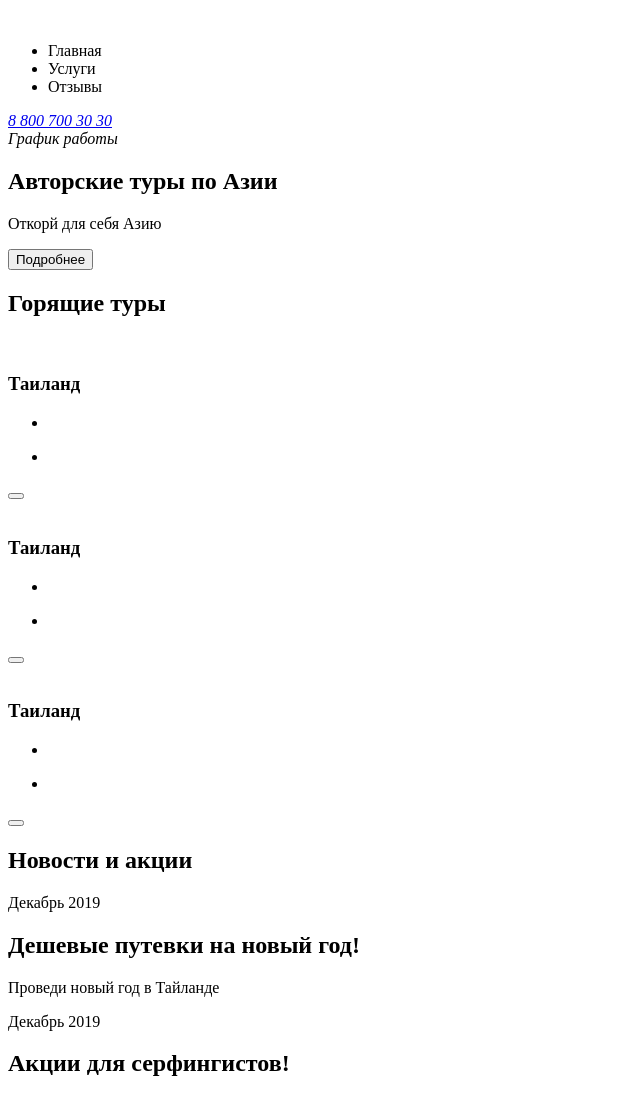
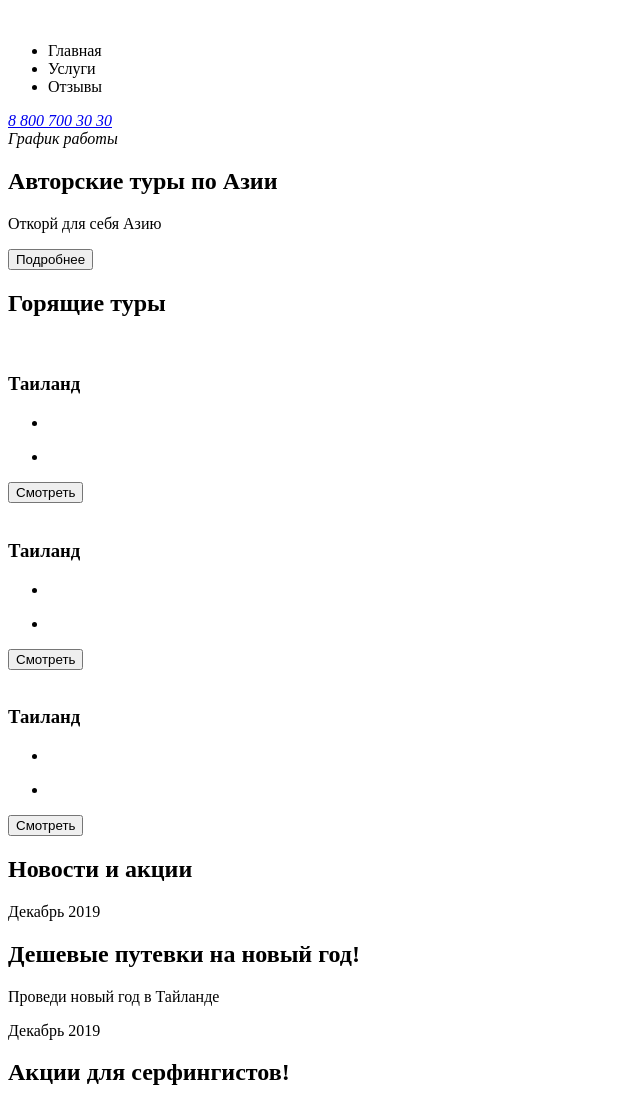
Before and after one commit to MartynosSs/Air-Asia, a plain HTML site: page Index.html in a window 1280 px wide. Shown: the top 1094 px of the page, without its empty margins (0-640 px from the left). Drawn offline with Linux system fonts and the light colour scheme.

Commit message:
Add files via upload

```diff
--- a/Index.html
+++ b/Index.html
@@ -56,7 +56,7 @@
                             <p class="tour-food-text"></p>
                         </li>
                     </ul>
-                    <button class="tour-button button"></button>
+                    <button class="tour-button button">Смотреть</button>
                 </div>
                 <div class="tour">
                     <img src="" alt="" class="tour-image">
@@ -71,7 +71,7 @@
                             <p class="tour-food-text"></p>
                         </li>
                     </ul>
-                    <button class="tour-button button"></button>
+                    <button class="tour-button button">Смотреть</button>
                 </div>
                 <div class="tour">
                     <img src="" alt="" class="tour-image">
@@ -86,7 +86,7 @@
                             <p class="tour-food-text"></p>
                         </li>
                     </ul>
-                    <button class="tour-button button"></button>
+                    <button class="tour-button button">Смотреть</button>
                 </div>
             </section>
             <section class="news">
```
